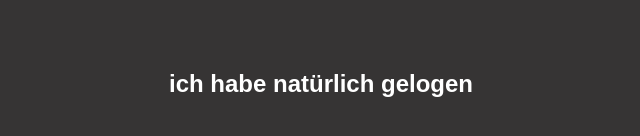
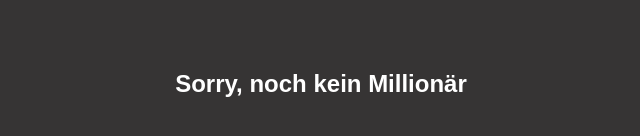
Before and after one commit to MarkusArtemov/simpleGame, a plain HTML site: page index.html in a window 1280 px wide. Both pictures are taken after a click on the button "Klick mich und ich komme". Shown: the part 316-452 px from the top of the page, without its empty margins (319-959 px from the left). Drawn offline with Linux system fonts and the light colour scheme.

Commit message:
endGame message verändert

```diff
--- a/index.html
+++ b/index.html
@@ -10,6 +10,6 @@
   </head>
   <body>
     <button id="click-button">Klick mich und ich komme</button>
-    <p class="endgameMessage">ich habe natürlich gelogen</p>
+    <p class="endgameMessage">Sorry, noch kein Millionär</p>
   </body>
 </html>
```
Also changed, not shown: script.js (line endings or trailing spaces), style.css (line endings or trailing spaces).
